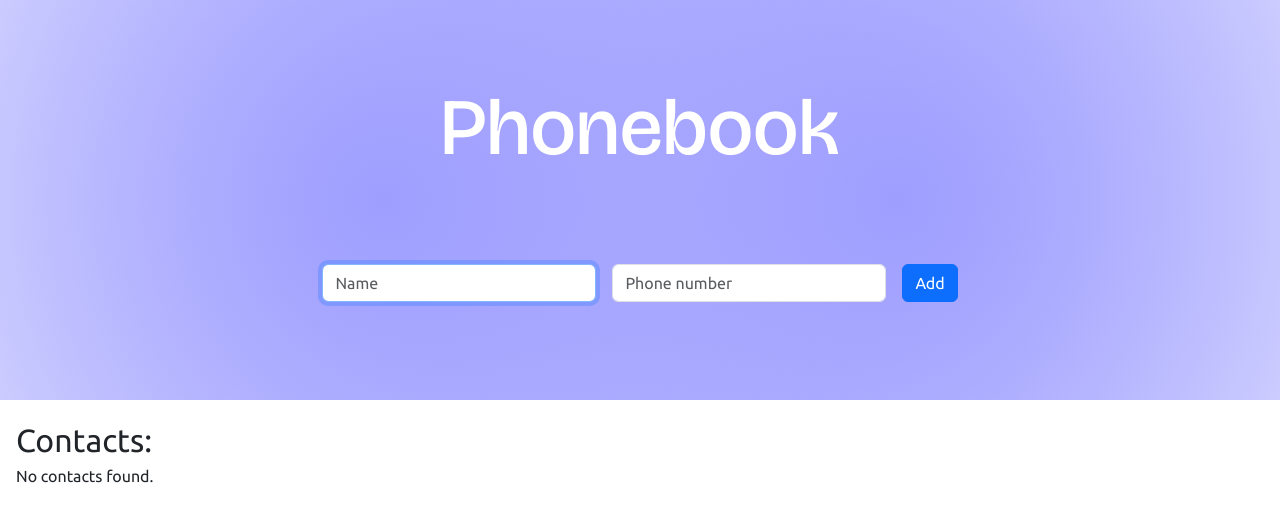
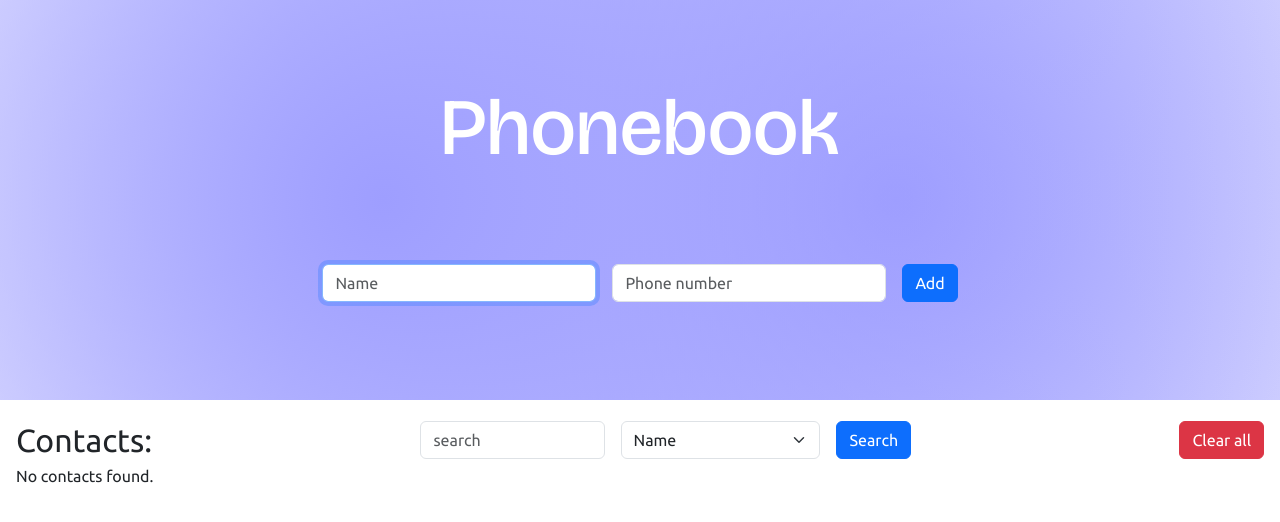
Before and after one commit to pecific007/phonebook, a Flask app: page /search in a window 1280 px wide. Shown: the top 522 px of the page. Run offline with Flask 3, Linux system fonts and the light colour scheme.

Commit message:
Fixed: no search results doesn't hide search related stuff

```diff
--- a/templates/index.html
+++ b/templates/index.html
@@ -17,8 +17,8 @@
     <div class="contacts">
         <div class="contact-title">
             <span>Contacts:</span>
-            {% if contacts %}
-            <form action="/search" class="form-group generic-form">
+            {% if contacts or request.path == '/search'  %}
+            <form action="{{ url_for('search_view')}}" class="form-group generic-form">
                 <input type="text" class="form-control" name="search" placeholder="search">
                 <select name="search_by" class="form-select">
                     <option value="name">Name</option>
```
Also changed, not shown: 1 other file.
